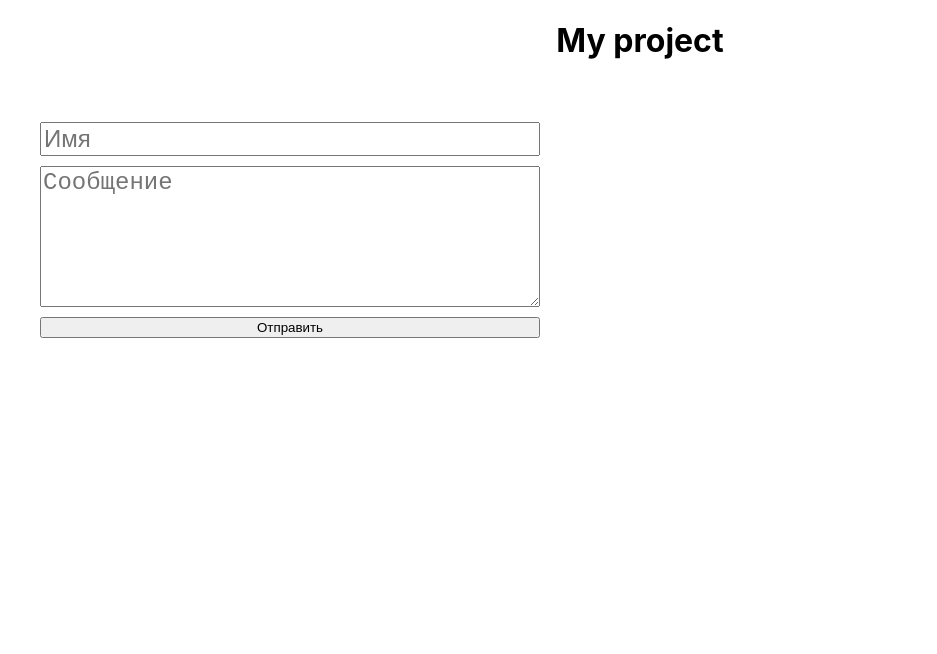
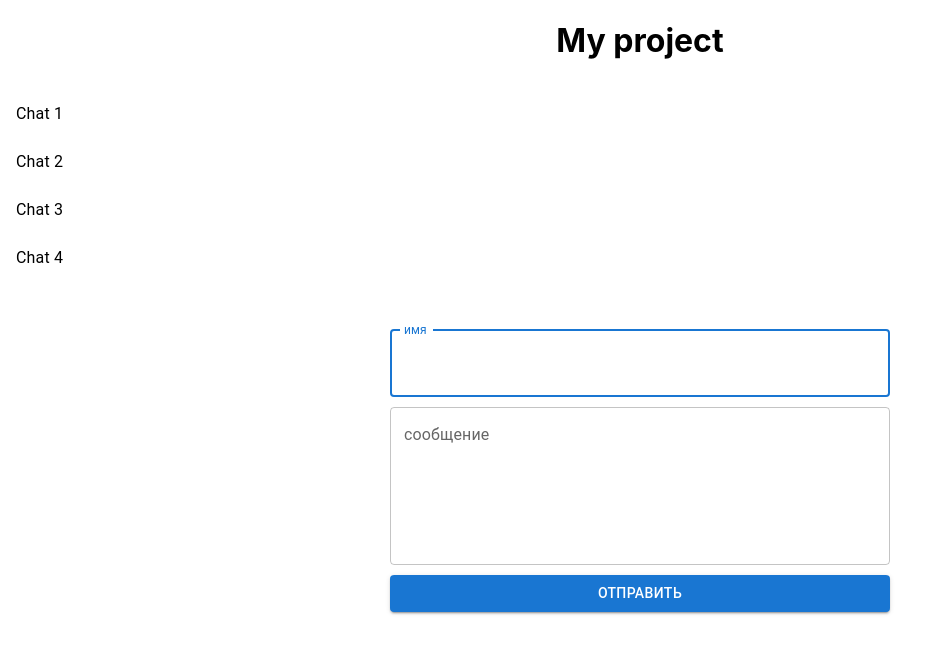
Before and after one commit to iamceltic33/react-app-gb, a React (Create React App) app: page / in a window 1280 px wide. Shown: the top 654 px of the page, without its empty margins (0-937 px from the left). Built offline with nearby package versions, Linux system fonts and the light colour scheme.

Commit message:
material ui hw

```diff
--- a/package.json
+++ b/package.json
@@ -3,6 +3,9 @@
   "version": "0.1.0",
   "private": true,
   "dependencies": {
+    "@emotion/react": "^11.8.2",
+    "@emotion/styled": "^11.8.1",
+    "@mui/material": "^5.5.2",
     "@testing-library/jest-dom": "^5.16.2",
     "@testing-library/react": "^12.1.3",
     "@testing-library/user-event": "^13.5.0",
--- a/src/App.js
+++ b/src/App.js
@@ -1,13 +1,28 @@
 import './App.css';
 import Message from './Message';
-import { useState, useEffect } from 'react';
+import { useState, useEffect, useRef } from 'react';
+import Button from '@mui/material/Button';
+import TextField from '@mui/material/TextField';
+import Grid from '@mui/material/Grid';
+import List from '@mui/material/List';
+import ListItem from '@mui/material/ListItem';
+import ListItemText from '@mui/material/ListItemText';
 
 let newAuthor = '', newText = '';
-
+let chatArray = [
+  { id: 'c0001', name: 'Chat 1' },
+  { id: 'c0002', name: 'Chat 2' },
+  { id: 'c0003', name: 'Chat 3' },
+  { id: 'c0004', name: 'Chat 4' }
+]
 function App() {
   const [state, setState] = useState([]);
-  useEffect(() => {
+  useEffect(messageCallback, [state])
+  let textFieldRef = useRef(null);
+  //Функции
+  function messageCallback() {
     if (state.length > 0 && state[state.length - 1].author !== 'robot') {
+      setTimeout(() => {
         setState(
           (prev) => {
             let newState = [...prev]
@@ -15,35 +30,57 @@ function App() {
             return newState
           }
         )
+      }, 1000)
     }
-  }, [state])
-  return (
-    <div className="App">
-      <h1>My project</h1>
-      {/* <Message text="Первое сообщение" /> */}
-      {state.map((value, index) => {
-        return (
-          <Message author={value.author} text={value.text} key={index} />
-        )
-      })}
+  }
 
-      <form className='send-form' action='#' onSubmit={(event) => {
+  function addMessage(event) {
     event.preventDefault();
     setState(prev => {
       let newState = [...prev]
       newState.push({ author: newAuthor, text: newText })
       return newState;
     });
+    textFieldRef?.current.focus();
+  }
+  // разметка
+  return (
+    <div className="App">
+      <h1>My project</h1>
+      <Grid container>
+        <Grid item xs={2}>
+          <List sx={{ fontSize: 20 }}>
+            {chatArray.map((value) => {
+              return <ListItem key={value.id}>
+                <ListItemText>
+                  {value.name}
+                </ListItemText>
+              </ListItem>
+            })}
+          </List>
+        </Grid>
+        <Grid item xs={10}>
+          {state.map((value, index) => {
+            return (
+              <Message author={value.author} text={value.text} key={index} />
+            )
+          })}
+        </Grid>
+      </Grid>
+      <form className='send-form' action='#' onSubmit={addMessage} style={{
+        marginInline: 'auto'
       }}>
-        <input type="text" placeholder='Имя' onChange={(event) => {
+
+        <TextField id='name' variant='outlined' label='имя' inputRef={textFieldRef} autoFocus
+          onChange={(event) => {
             newAuthor = event.target.value;
-        }} />
-        <textarea
-          rows="5"
-          placeholder='Сообщение' onChange={(event) => {
+          }}
+        ></TextField>
+
+        <TextField id='message' variant='outlined' label='сообщение' multiline={true} rows='5' onChange={(event) => {
           newText = event.target.value;
-          }}></textarea>
-        <button type='submit'>Отправить</button>
+        }}></TextField>
+        <Button variant="contained" type='submit'>Отправить</Button>
       </form>
     </div>
   );
--- a/src/Message.jsx
+++ b/src/Message.jsx
@@ -1,7 +1,6 @@
 import './Message.css'
 
 function Message(props) {
-    console.log(props.author);
     return (
         <div className="message">
             <p className='author'>От: {props.author}</p>
```
Also changed, not shown: 1 other file (tests, documents, lock files or other folders). Lines whose indentation alone changed are shown as unchanged.
